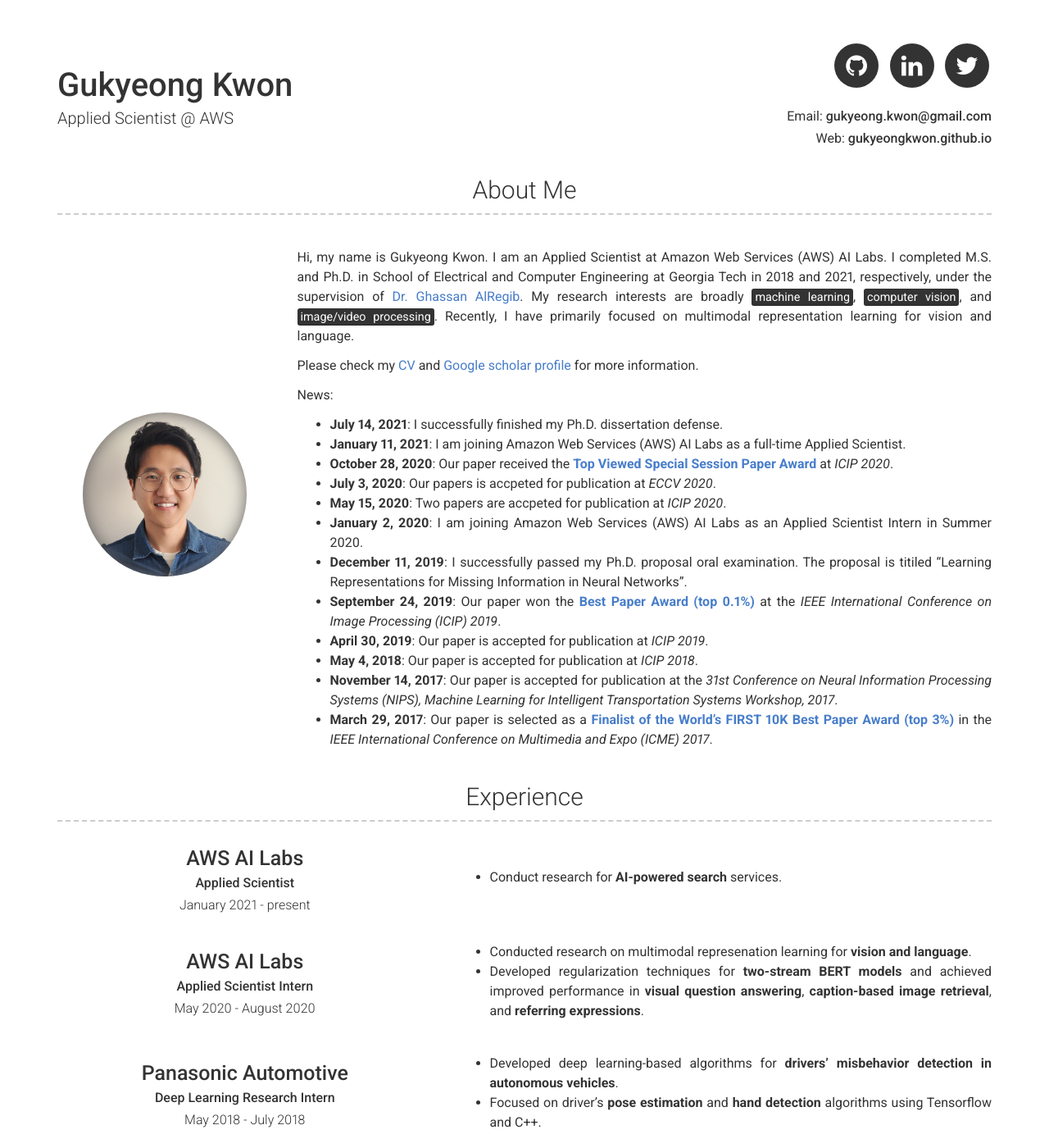
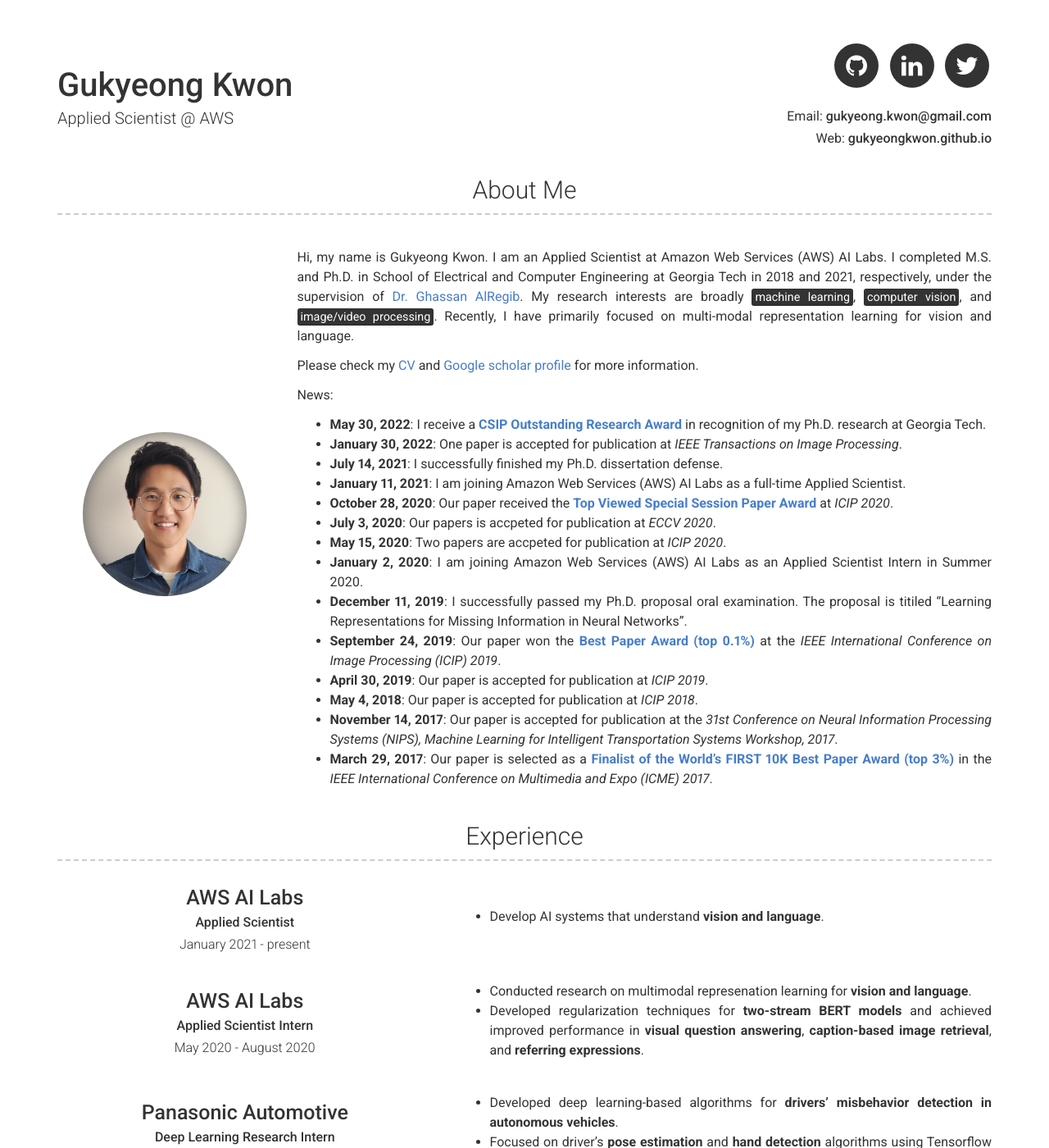
Before and after one commit to gukyeongkwon/gukyeongkwon.github.io, a Jekyll site: the page built from index.md, in a window 1280 px wide and 1400 px high. Shown: the whole window at 82% size. Built offline with Jekyll 4.4.1, drawn with Linux system fonts in a browser that asks for light colours; some of the changed text lies outside the part shown.

Commit message:
GatingAE is accepted in TIP 2022.

```diff
--- a/_config.yml
+++ b/_config.yml
@@ -28,11 +28,13 @@ linkedin_username: gukyeong-kwon
 # about_title: About Me (Use this to override about section title)
 about_profile_image: images/Gukyeong_12302020_square.jpg
 about_content: | # this will include new lines to allow paragraphs
-  Hi, my name is Gukyeong Kwon. I am an Applied Scientist at Amazon Web Services (AWS) AI Labs. I completed M.S. and Ph.D. in School of Electrical and Computer Engineering at Georgia Tech in 2018 and 2021, respectively, under the supervision of [Dr. Ghassan AlRegib](https://ghassanalregib.info/){:target="_blank"}. My research interests are broadly <mark>machine learning</mark>, <mark>computer vision</mark>, and <mark>image/video processing</mark>. Recently, I have primarily focused on multimodal representation learning for vision and language.
+  Hi, my name is Gukyeong Kwon. I am an Applied Scientist at Amazon Web Services (AWS) AI Labs. I completed M.S. and Ph.D. in School of Electrical and Computer Engineering at Georgia Tech in 2018 and 2021, respectively, under the supervision of [Dr. Ghassan AlRegib](https://ghassanalregib.info/){:target="_blank"}. My research interests are broadly <mark>machine learning</mark>, <mark>computer vision</mark>, and <mark>image/video processing</mark>. Recently, I have primarily focused on multi-modal representation learning for vision and language.
 
   Please check my [CV](resume/Gukyeong_Kwon_Resume.pdf){:target="_blank"} and [Google scholar profile](https://scholar.google.com/citations?user=So9yfEQAAAAJ&hl=en&oi=ao){:target="_blank"} for more information.
 
   News:
+    - **May 30, 2022**: I receive a [**CSIP Outstanding Research Award**](images/csip_award.jpeg) in recognition of my Ph.D. research at Georgia Tech.
+    - **January 30, 2022**: One paper is accepted for publication at *IEEE Transactions on Image Processing*.
     - **July 14, 2021**: I successfully finished my Ph.D. dissertation defense.
     - **January 11, 2021**: I am joining Amazon Web Services (AWS) AI Labs as a full-time Applied Scientist.
     - **October 28, 2020**: Our paper received the [**Top Viewed Special Session Paper Award**](images/icip2020_mohit_award.pdf) at *ICIP 2020*.
--- a/_data/experience.yml
+++ b/_data/experience.yml
@@ -5,7 +5,7 @@
   job_title: Applied Scientist
   dates: January 2021 - present
   description: | # this will include new lines to allow paragraphs
-    - Conduct research for **AI-powered search** services.
+    - Develop AI systems that understand **vision and language**.
 
 - layout: left-exp
   company: AWS AI Labs
```
Also changed, not shown: _data/projects.yml (+7 -2 lines), README.md, images/csip_award.jpeg (added), images/tip2022.png (added), 2 other files.
